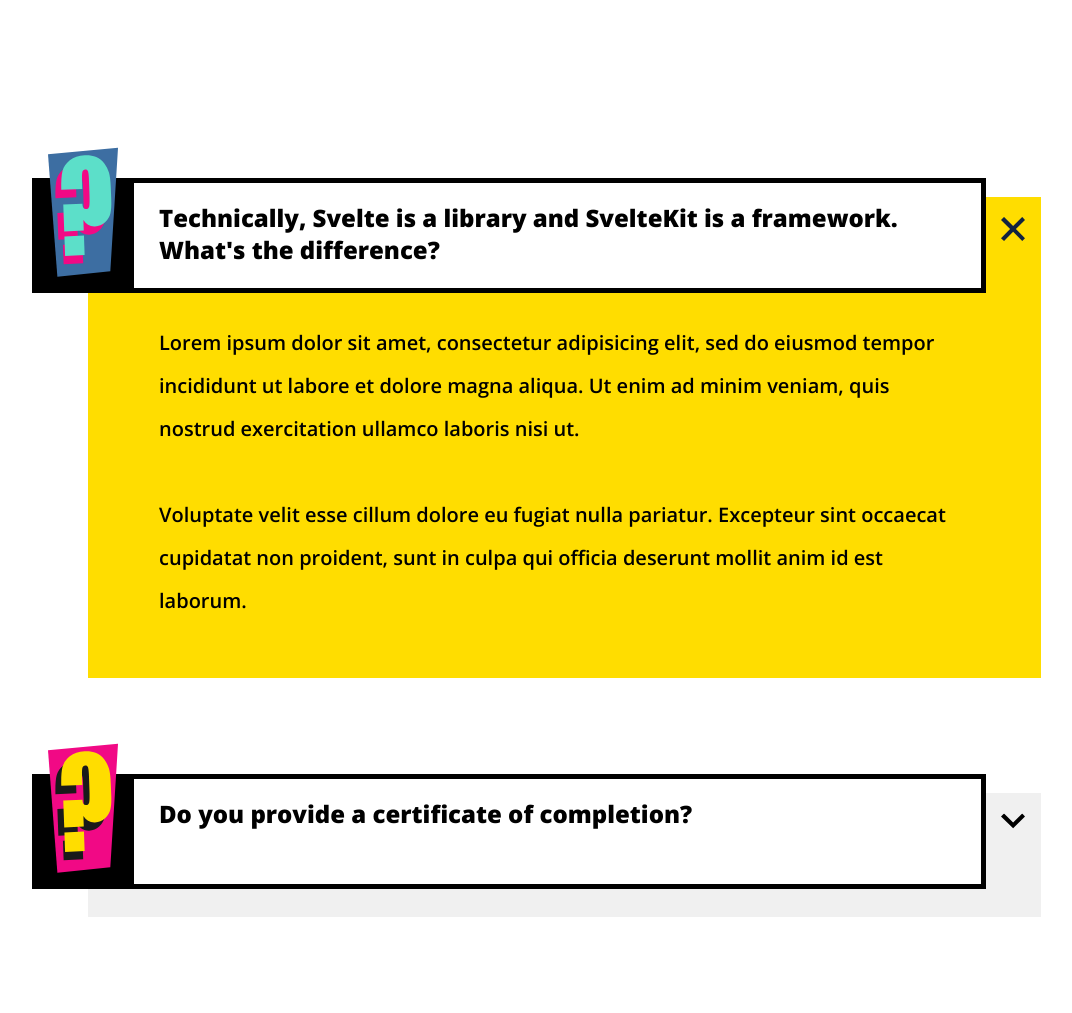
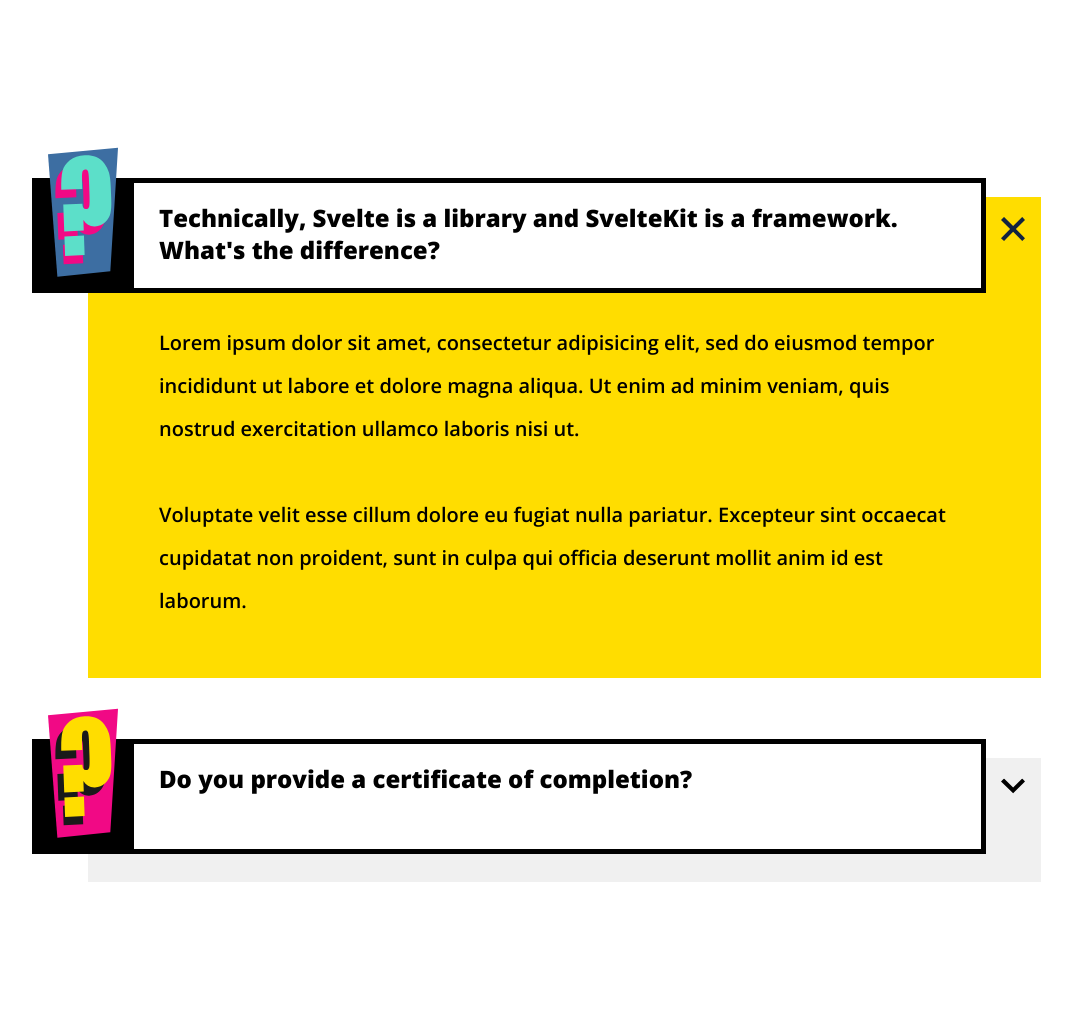
Before and after one commit to peter-hinch/advent-of-css-2022-day-11-expander-collapser, a website: page index.html in a window 1280 px wide. Shown: the whole page, without its empty margins (104-1176 px from the left). Drawn offline with nearby package versions, Linux system fonts and the light colour scheme.

Commit message:
Add vertical offset for items after the first.

```diff
--- a/styles.css
+++ b/styles.css
@@ -7,6 +7,12 @@
   padding-top: 178px;
   height: 100vh;
   font-family: 'Open Sans', sans-serif;
+}
+
+/* Accounts for the reduction in percieved height from layering effect */
+#q-and-a > div:not(:first-child) {
+  position: relative;
+  top: -35px;
 }
 
 .item__question {
```
